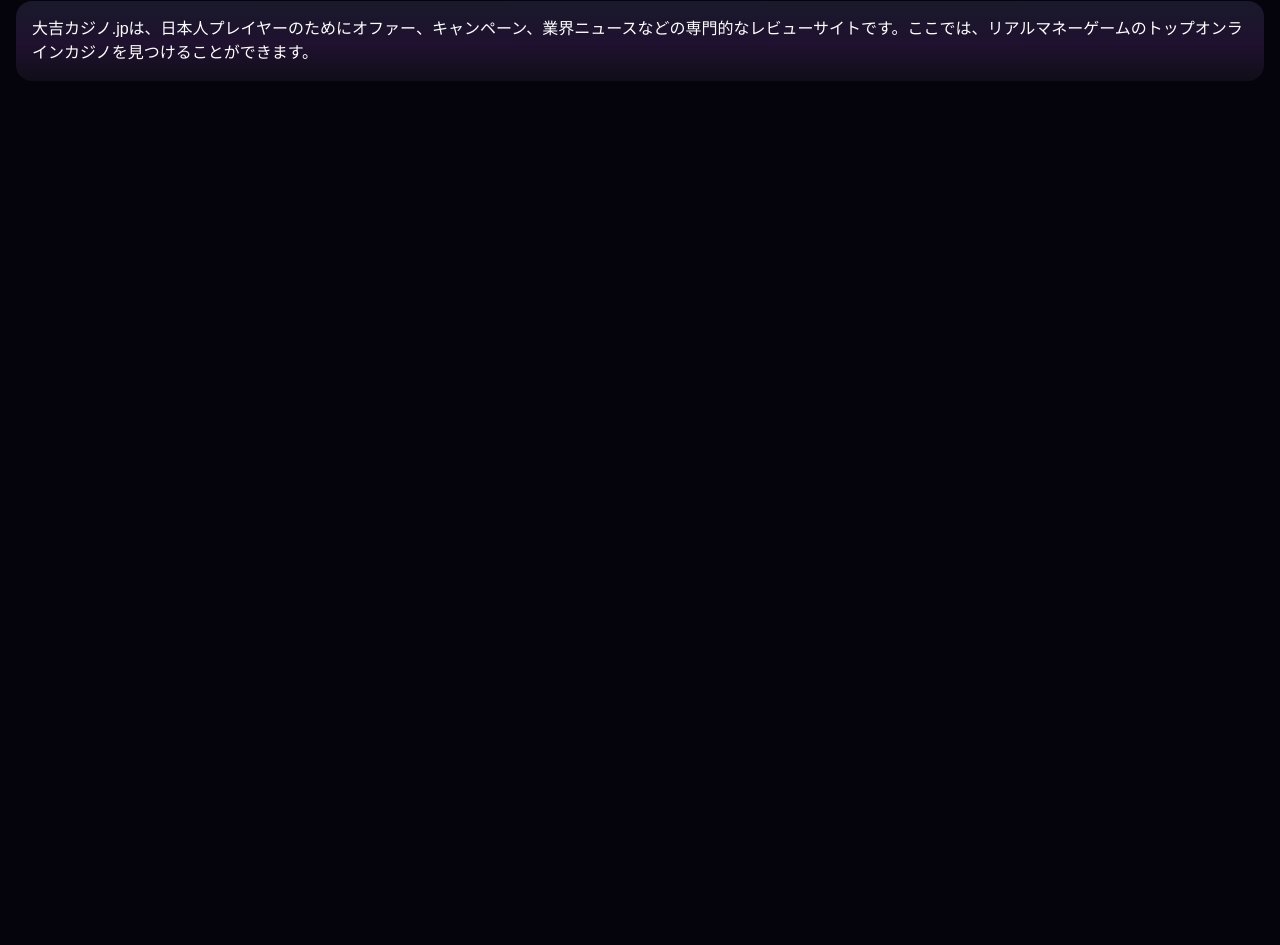
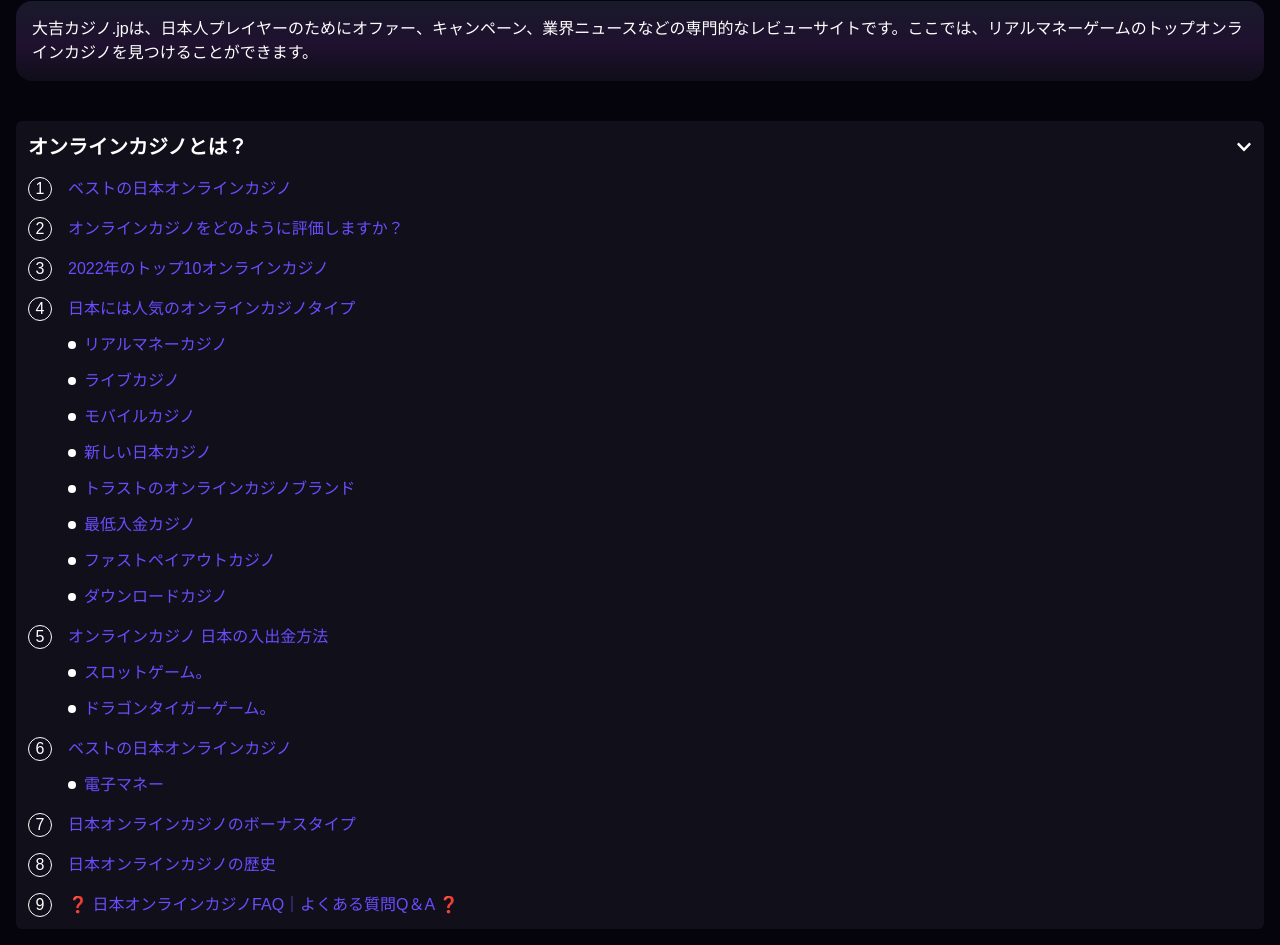
Before and after one commit to sifatulrabbi/fiverr-afuramask-frontpage-clone, a React (Create React App) app: page / in a window 1280 px wide. Shown: the part 3936-4881 px from the top of the page. Before the commit the page ends 4073 px from the top, so only its background shows below. Built offline with nearby package versions, Linux system fonts and the light colour scheme.

Commit message:
feat: add faq section

```diff
--- a/src/App.jsx
+++ b/src/App.jsx
@@ -1,5 +1,11 @@
 import React from "react";
-import { DescSection, Hero, Navbar, TopSitesSection } from "./features";
+import {
+    DescSection,
+    Hero,
+    Navbar,
+    TopSitesSection,
+    FaqSection,
+} from "./features";
 
 function App() {
     return (
@@ -9,6 +15,7 @@
                 <Hero />
                 <TopSitesSection />
                 <DescSection />
+                <FaqSection />
             </main>
         </>
     );
--- /dev/null
+++ b/src/assets/data.js
@@ -0,0 +1,14 @@
+export const faqData = {
+    four: [
+        "リアルマネーカジノ",
+        "ライブカジノ",
+        "モバイルカジノ",
+        "新しい日本カジノ",
+        "トラストのオンラインカジノブランド",
+        "最低入金カジノ",
+        "ファストペイアウトカジノ",
+        "ダウンロードカジノ",
+    ],
+    five: ["スロットゲーム。", "ドラゴンタイガーゲーム。"],
+    six: ["電子マネー"],
+};
--- a/src/assets/index.js
+++ b/src/assets/index.js
@@ -1,3 +1,4 @@
 export { default as logo } from "./Logo.png";
 export { default as heroImg } from "./hero-img.png";
 export { default as casinoImg1 } from "./casino-img-1.png";
+export * from "./data";
--- a/src/components/CardChip.jsx
+++ b/src/components/CardChip.jsx
@@ -1,7 +1,6 @@
 import React from "react";
 
 export const CardChip = ({ alt, top }) => {
-    console.log(alt);
     return (
         <div
             className={`absolute top-3 left-3 flex justify-center items-center uppercase ${
--- /dev/null
+++ b/src/components/FaqQuestion.jsx
@@ -0,0 +1,14 @@
+import React from "react";
+
+export const FaqQuestion = ({ no = "1", children }) => {
+    return (
+        <div className="flex w-full justify-start items-start gap-4 mt-4">
+            <div className="h-6 w-6 border-[1px] rounded-[50%] border-white text-white flex justify-center items-center">
+                {no}
+            </div>
+            <a href="/" className="text-[#6a4dff] flex flex-wrap max-w-[80%]">
+                {children}
+            </a>
+        </div>
+    );
+};
--- a/src/components/index.js
+++ b/src/components/index.js
@@ -2,3 +2,4 @@
 export * from "./Card";
 export * from "./CardRating";
 export * from "./CardBall";
+export * from "./FaqQuestion";
--- /dev/null
+++ b/src/features/FaqSection.jsx
@@ -0,0 +1,82 @@
+import React from "react";
+import { FaqQuestion } from "../components";
+import { FaChevronDown } from "react-icons/fa";
+import { v4 } from "uuid";
+import { faqData } from "../assets";
+
+const List = ({ items }) => {
+    return (
+        <ul className="flex flex-col gap-3">
+            {items.map((item) => (
+                <li
+                    key={v4()}
+                    className="flex gap-2 justify-start items-center"
+                >
+                    <span className="bg-white h-2 w-2 rounded-full" />
+                    {item}
+                </li>
+            ))}
+        </ul>
+    );
+};
+
+export const FaqSection = () => {
+    const [show, setShow] = React.useState(true);
+
+    function toggleShow() {
+        setShow((prev) => !prev);
+    }
+
+    return (
+        <section className="flex flex-col justify-start items-start bg-[#110f1a] rounded-md p-3">
+            <button
+                className="w-full font-white font-bold text-white flex justify-between items-center"
+                onClick={toggleShow}
+            >
+                <h5 className="text-xl">オンラインカジノとは？</h5>
+                <FaChevronDown
+                    className={`transition-transform duration-300 ease-out ${
+                        show ? "rotate-0" : "rotate-180"
+                    }`}
+                />
+            </button>
+            <div
+                className="flex flex-col justify-start items-start w-full accordion-content"
+                aria-expanded={show}
+            >
+                <FaqQuestion no="1">ベストの日本オンラインカジノ</FaqQuestion>
+                <FaqQuestion no="2">
+                    オンラインカジノをどのように評価しますか？
+                </FaqQuestion>
+                <FaqQuestion no="3">
+                    2022年のトップ10オンラインカジノ
+                </FaqQuestion>
+                <FaqQuestion no="4">
+                    <div className="flex flex-col gap-3">
+                        <span>日本には人気のオンラインカジノタイプ</span>
+                        <List items={faqData.four} />
+                    </div>
+                </FaqQuestion>
+                <FaqQuestion no="5">
+                    <div className="flex flex-col gap-3">
+                        <span>オンラインカジノ 日本の入出金方法</span>
+                        <List items={faqData.five} />
+                    </div>
+                </FaqQuestion>
+                <FaqQuestion no="6">
+                    <div className="flex flex-col gap-3">
+                        <span>ベストの日本オンラインカジノ</span>
+                        <List items={faqData.six} />
+                    </div>
+                </FaqQuestion>
+                <FaqQuestion no="7">
+                    日本オンラインカジノのボーナスタイプ
+                </FaqQuestion>
+                <FaqQuestion no="8">日本オンラインカジノの歴史</FaqQuestion>
+                <FaqQuestion no="9">
+                    ❓ 日本オンラインカジノFAQ｜よくある質問Q＆A ❓
+                </FaqQuestion>
+            </div>
+        </section>
+    );
+};
--- a/src/features/index.js
+++ b/src/features/index.js
@@ -4,3 +4,4 @@
 export * from "./BettingSites";
 export * from "./DescSection";
 export * from "./TopSitesSection";
+export * from "./FaqSection";
--- a/src/index.css
+++ b/src/index.css
@@ -45,3 +45,11 @@
 .bg-dark {
     background-color: #1d1a33;
 }
+
+.accordion-content {
+    @apply transition-[max-height] duration-300 ease-out overflow-hidden max-h-[2000px];
+}
+
+.accordion-content[aria-expanded="false"] {
+    @apply max-h-0;
+}
--- /dev/null
+++ b/src/states/atoms/accordions.atom.js
@@ -0,0 +1,8 @@
+import { atom } from "recoil";
+
+export const accordionState = atom({
+    key: "accordion_state",
+    default: {
+        active: "",
+    },
+});
--- a/src/states/atoms/index.js
+++ b/src/states/atoms/index.js
@@ -1 +1,2 @@
 export * from "./navbar.atom";
+export * from "./accordions.atom";
```
